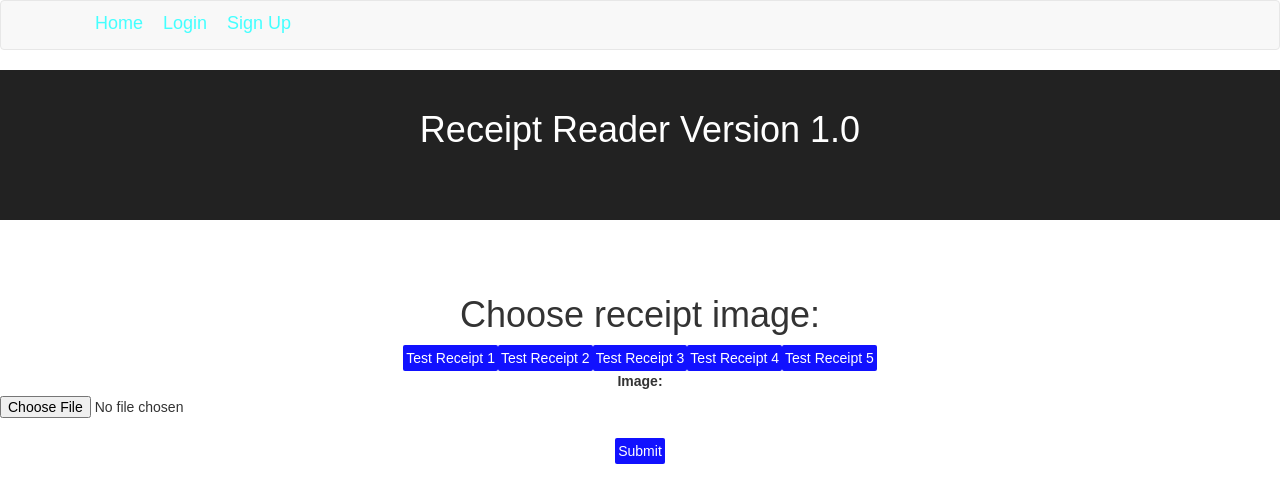
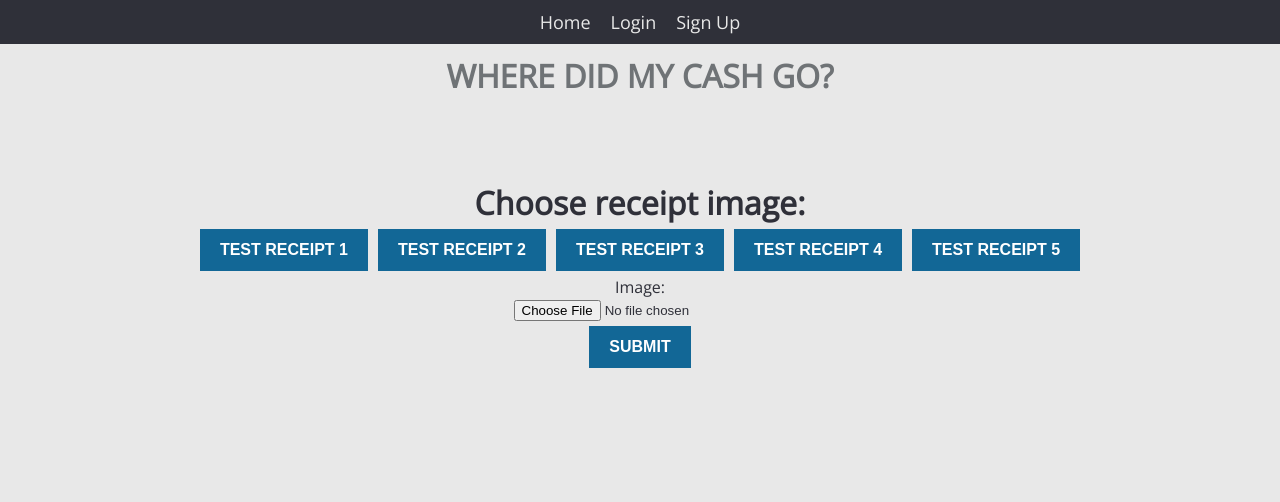
Before and after one commit to taibayard/pebble-in-shoe, a React (Create React App) app in the folder client/: page /newreceipt in a window 1280 px wide. Shown: the top 502 px of the page. Built offline with nearby package versions, Linux system fonts and the light colour scheme.

Commit message:
updated css

```diff
--- a/client/public/index.html
+++ b/client/public/index.html
@@ -20,8 +20,7 @@
       Learn how to configure a non-root public URL by running `npm run build`.
     -->
 
-    <link href="https://fonts.googleapis.com/css?family=Barlow" rel="stylesheet">
-    <link rel="stylesheet" href="https://maxcdn.bootstrapcdn.com/bootstrap/3.3.7/css/bootstrap.min.css">
+    <link href="https://fonts.googleapis.com/css?family=Open+Sans" rel="stylesheet">
     <title>React App</title>
   </head>
   <body>
@@ -40,6 +39,5 @@
       To create a production bundle, use `npm run build` or `yarn build`.
     -->
   <script src="https://ajax.googleapis.com/ajax/libs/jquery/3.2.1/jquery.min.js"></script>
-  <script src="https://maxcdn.bootstrapcdn.com/bootstrap/3.3.7/js/bootstrap.min.js" integrity="sha384-Tc5IQib027qvyjSMfHjOMaLkfuWVxZxUPnCJA7l2mCWNIpG9mGCD8wGNIcPD7Txa" crossorigin="anonymous"></script>
   </body>
 </html>
--- a/client/src/App.css
+++ b/client/src/App.css
@@ -1,13 +1,20 @@
 /* CUSTOM STYLES for Receipt App */
-#testImage {
+#homePageImage {
   width: 100px;
   height: 300px;
 }
 
 /* CUSTOM STYLES from Boiler Plate*/
+
+body, html{
+ font-family: 'Open Sans', sans-serif;
+  background-color: #e8e8e8;
+  color: #2f3039;
+}
 nav {
   width: 100%;
-  background-color: #555;
+  background-color: #2f3039;
+  color: #e8e8e8;
   padding: 10px 0;
 }
 
@@ -15,24 +22,22 @@ nav a {
   margin: 10px;
   text-decoration: none;
   font-size: 18px;
-  color: #4ff;
+  color: #e8e8e8;
 }
 
 nav a:hover {
-  color: #7f4dd2;
+  color: #52799a;
+}
+
+h1 {
+  margin: 0;
 }
 
 .footer {
-  background-color: #555;
-  position: absolute;
-  bottom: 0;
-  width: 100%;
-  height: 20px;
 }
 
 .footer-text {
-  color: #fff;
-  font-size: 10px;
+
 }
 
 .space {
@@ -40,15 +45,21 @@ nav a:hover {
 }
 
 .btn-primary {
-  color: #fff;
-  background-color: #11f;
-  border-radius: 2px;
+  background-color: #126796;
+  color: white;
+  margin: 5px;
+  font-size: 16px;
+  padding: 12px 20px;
+  text-align: center;
+  text-transform: uppercase;
+  font-weight: bold;
   border: none;
-  padding: 3px;
+  -webkit-transition-duration: 0.4s; /* Safari */
+  transition-duration: 0.4s;
 }
 
 .btn-primary:hover {
-  background-color: #77f;
+  box-shadow: 0 12px 16px 0 rgba(0,0,0,0.24), 0 17px 50px 0 rgba(0,0,0,0.19);
 }
 
 .error {
@@ -96,14 +107,17 @@ nav a:hover {
 }
 
 .App-header {
-  background-color: #222;
-  height: 150px;
-  padding: 20px;
+  height: 50px;
+  padding: 10px;
   color: white;
 }
 
 .App-title {
   font-size: 1.5em;
+  font-size: 32px;
+  font-weight: bold;
+  color: #6f7376;
+  text-transform: uppercase;
 }
 
 .App-intro {
--- a/client/src/Home.js
+++ b/client/src/Home.js
@@ -3,7 +3,7 @@ import React, { Component } from 'react';
 class Home extends Component {
   render(){
     return (
-        <p>This is a home page. You probably ought to write something here</p>
+        <img src="./img/receipts.png" id="homePageImage"></img>
       );
   }
 }
--- a/client/src/layout/Nav.js
+++ b/client/src/layout/Nav.js
@@ -25,18 +25,12 @@ class Nav extends Component {
 
     return(
         <div>
-          <nav className="navbar navbar-default">
-            <div class="container">
-                <div class="collapse navbar-collapse navbar-ex1-collapse">
-                    <ul class="nav navbar-nav">
+          <nav className="nav">
             <a href="/">Home</a>
             {links}
-                  </ul>
-              </div>
-            </div>
           </nav>
           <header className="App-header">
-            <h1> Receipt Reader Version 1.0</h1>
+            <h1 className="App-title">Where did my cash go?</h1>
           </header>
         </div>
       );
```
Also changed, not shown: client/public/img/receipts.png (added).
